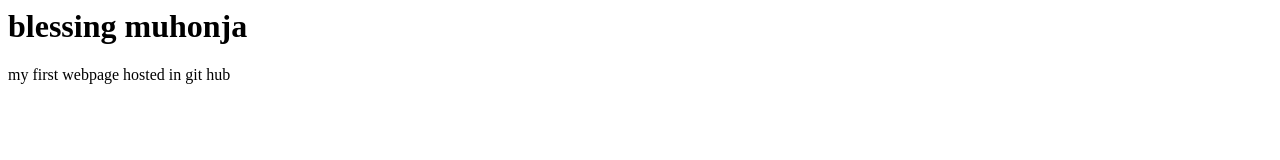
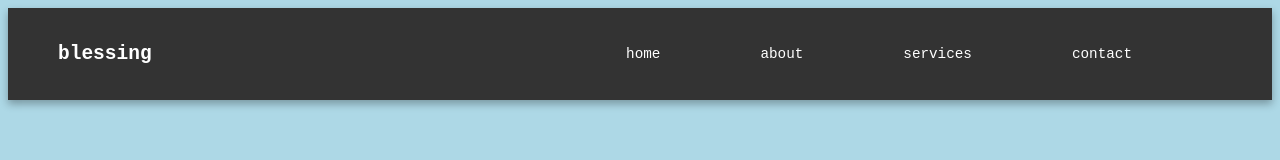
Before and after one commit to nrcfstudents/blessing.muhonja, a plain HTML site: page index.html in a window 1280 px wide. Drawn offline with Linux system fonts and the light colour scheme.

Commit message:
added styles

```diff
--- a/index.html
+++ b/index.html
@@ -2,10 +2,18 @@
 <head>
 <title>blessing website
 </title>
+<link rel="stylesheet" type="text/css" href="styles.css">
 </head>
 </body>
-<h1>blessing muhonja</h1>
-<p>my first webpage hosted in git hub</p>
-
+<!--Nav bar -->
+<nav class = "navbar">
+<div class="logo"> blessing</div>
+<ul class="nav-links">
+<li><a href="index.html">home</li>
+<li><a href="about.html">about</li>
+<li><a href="services.html">services</li>
+<li><a href="contact.html">contact</li>
+<ul>
+</nas>
 </body>
 </html>
--- /dev/null
+++ b/styles.css
@@ -0,0 +1,132 @@
+body{
+background-color: purple
+}
+
+.navbar{
+	background-color: #333
+	display:flex
+	 justify-content:space-between;
+	 align-items: center;
+	 position: sticky;
+	 top: 0;
+}
+
+
+ .logo{
+ font-size:1.5cm;
+ color: #fff
+ font-weight:bold;
+}
+
+.nav-links{
+	list-style: none;
+	display: flex;
+	gap:20px;
+}
+
+.nav- links
+  position: relative;
+}
+
+.nav-links
+text-decoration:none;
+colour:#fff;
+font-size:1.2cm;
+padding:5px 10px;
+transition:colour 0.3s ease;
+}
+
+.nav-links a;hover{
+	 color: #fff;
+	}
+
+	.nav-linkset */
+* {
+    margin: 0;
+    padding: 0;
+    box-sizing: border-box;
+}
+
+/* Body styling */
+body {
+    background-color: lightblue;
+    font-family: monospace;
+}
+
+/* Navbar styling */
+.navbar {
+    background-color: #333;
+    padding: 25px 50px 25px 50px;
+    display: flex;
+    justify-content: space-between;
+    align-items: center;
+    position: sticky;
+    top: 0;
+    z-index: 1000;
+    box-shadow: 0px 4px 8px rgba(0, 0, 0, 0.3);
+}
+
+/* Logo styling */
+.logo {
+    font-size: 1.5em;
+    color: #fff;
+    font-weight: bold;
+}
+
+/* Nav links styling */
+.nav-links {
+    list-style: none;
+    display: flex;
+    gap: 20px;
+}
+
+.nav-links li {
+    position: relative;
+}
+
+.nav-links a {
+    text-decoration: none;
+    color: #fff;
+    font-size: 1.1em;
+    padding: 5px 10px;
+    transition: color 0.3s ease;
+}
+
+/* Hover effect for nav links */
+.nav-links a:hover {
+    color: #FFD700;
+}
+
+/* Fancy underline effect */
+.nav-links a::after {
+    content: '';
+    display: block;
+    width: 0;
+    height: 2px;
+    background: #FFD700;
+    transition: width 0.3s;
+    position: absolute;
+    bottom: -2px;
+    left: 0;
+}
+
+.nav-links a:hover::after {
+    width: 100%;
+}
+0 comments on commit 90ce3d4
+@nrcfhub
+Comment
+
+
+
+
+
+
+
+
+
+
+
+
+
+content'';
```
